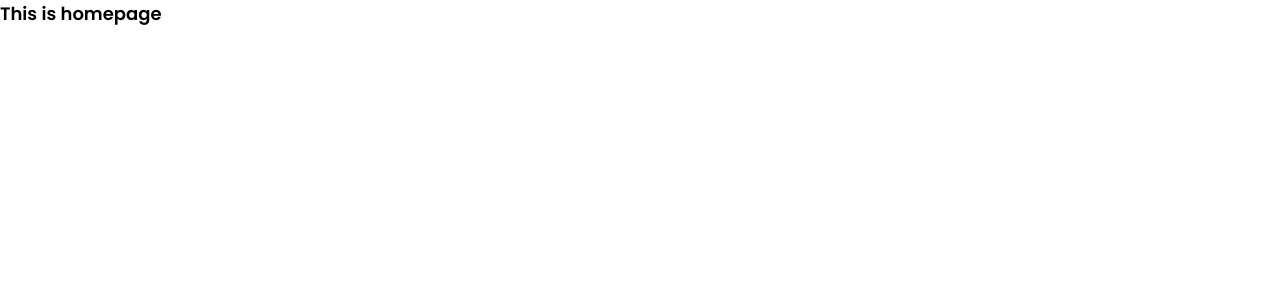
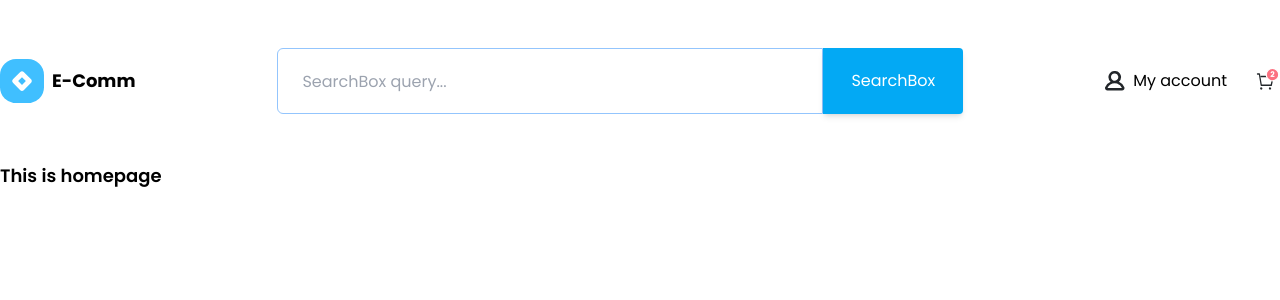
Before and after one commit to hienduong-agilityio/nextjs-training, a Next.js app in the folder practices/practice-one/: page / in a window 1280 px wide. Shown: the top 300 px of the page. Built offline with nearby package versions, Linux system fonts and the light colour scheme.

Commit message:
#9 feat: implement UI for header component

```diff
--- a/practices/practice-one/src/app/layout.tsx
+++ b/practices/practice-one/src/app/layout.tsx
@@ -1,8 +1,14 @@
-import type { Metadata } from 'next';
+// Fonts
 import { Poppins } from 'next/font/google';
 
+// Types
+import type { Metadata } from 'next';
+
+// Styles
+import './globals.css';
+
 // Components
-import './globals.css';
+import { Header } from '@/components';
 
 const poppins = Poppins({
   subsets: ['latin'],
@@ -27,7 +33,12 @@ export default function RootLayout({
 }>) {
   return (
     <html lang="en">
-      <body className={poppins.className}>{children}</body>
+      <body className={poppins.className}>
+        <main className="container mx-auto">
+          <Header />
+          {children}
+        </main>
+      </body>
     </html>
   );
 }
--- a/practices/practice-one/src/app/page.tsx
+++ b/practices/practice-one/src/app/page.tsx
@@ -1,9 +1,5 @@
 const Homepage = () => {
-  return (
-    <main className="container mx-auto">
-      <h1 className="text-lg font-semibold">This is homepage</h1>
-    </main>
-  );
+  return <h1 className="text-lg font-semibold">This is homepage</h1>;
 };
 
 export default Homepage;
--- /dev/null
+++ b/practices/practice-one/src/components/Header/index.tsx
@@ -0,0 +1,24 @@
+// Icon
+import { CartIcon, LogoIcon, ProfileIcon } from '@/icons';
+
+// Components
+import { SearchBox } from '@/components';
+
+export const Header = () => {
+  return (
+    <header className="flex justify-between w-full py-12">
+      <div className="flex items-center gap-2">
+        <LogoIcon />
+        <span className="text-lg font-bold">E-Comm</span>
+      </div>
+      <SearchBox />
+      <div className="flex items-center gap-7">
+        <div className="flex items-center gap-2">
+          <ProfileIcon className="flex items-center" size={20} />
+          <span>My account</span>
+        </div>
+        <CartIcon size={25} itemCount={2} />
+      </div>
+    </header>
+  );
+};
--- a/practices/practice-one/src/components/index.ts
+++ b/practices/practice-one/src/components/index.ts
@@ -1,3 +1,4 @@
+export * from './Header';
 export { default as SearchBox } from './SearchBox';
 
 // Common
--- a/practices/practice-one/src/icons/CartIcon.tsx
+++ b/practices/practice-one/src/icons/CartIcon.tsx
@@ -1,33 +1,68 @@
 import * as React from 'react';
 import type { SVGProps } from 'react';
 
+interface CartIconProps extends SVGProps<SVGSVGElement> {
+  size?: number;
+  itemCount?: number;
+}
+
 export const CartIcon = ({
   size = 24,
+  itemCount = 0,
   ...props
-}: SVGProps<SVGSVGElement> & { size?: number }) => (
+}: CartIconProps) => {
+  const showBadge = itemCount > 0;
+  return (
     <svg
       {...props}
       xmlns="http://www.w3.org/2000/svg"
       fill="none"
       width={size}
       height={size}
-    viewBox="0 0 32 32" // Maintain the original viewBox for correct scaling
+      viewBox="0 0 40 32"
     >
+      {/* Cart Icon */}
       <path
         fill="#22262A"
         stroke="#22262A"
         strokeLinecap="round"
         strokeLinejoin="round"
         strokeMiterlimit={10}
-      strokeWidth={size / 12} // Adjust strokeWidth proportionally
-      d="M13.696 30.05c.447 0 .81-.354.81-.79a.801.801 0 0 0-.81-.792.801.801 0 0 0-.81.791c0 .438.362.792.81.792ZM25.042 30.05c.447 0 .81-.354.81-.79a.801.801 0 0 0-.81-.792.801.801 0 0 0-.81.791c0 .438.362.792.81.792Z"
+        strokeWidth={size / 12}
+        d="M10 28c.447 0 .81-.354.81-.79a.801.801 0 0 0-.81-.792.801.801 0 0 0-.81.791c0 .438.362.792.81.792ZM24 28c.447 0 .81-.354.81-.79a.801.801 0 0 0-.81-.792.801.801 0 0 0-.81.791c0 .438.362.792.81.792Z"
       />
       <path
         stroke="#22262A"
         strokeLinecap="round"
         strokeLinejoin="round"
-      strokeWidth={size / 12} // Adjust strokeWidth proportionally
-      d="M4.781 4.729h3.242l3.242 18.991h16.208l3.242-14.243H9.644"
+        strokeWidth={size / 12}
+        d="M4 4h3l3 18h16l3-14H10"
       />
+
+      {/* Badge */}
+      {showBadge && (
+        <g transform="translate(20 -5)">
+          <circle
+            cx="8"
+            cy="10"
+            r="10"
+            fill="#FB7181"
+            stroke="white"
+            strokeWidth="2"
+          />
+          <text
+            x="8"
+            y="10"
+            textAnchor="middle"
+            dominantBaseline="middle"
+            fill="white"
+            fontSize={size / 2}
+            fontWeight="bold"
+          >
+            {itemCount}
+          </text>
+        </g>
+      )}
     </svg>
   );
+};
--- a/practices/practice-one/src/icons/ProfileIcon.tsx
+++ b/practices/practice-one/src/icons/ProfileIcon.tsx
@@ -14,7 +14,7 @@ export const ProfileIcon = ({
       fill="none"
       width={size}
       height={size}
-      viewBox="0 0 40 40"
+      viewBox={`0 0 ${size} ${size}`}
     >
       <path
         fill="#22262A"
```
Lines whose indentation alone changed are shown as unchanged.
